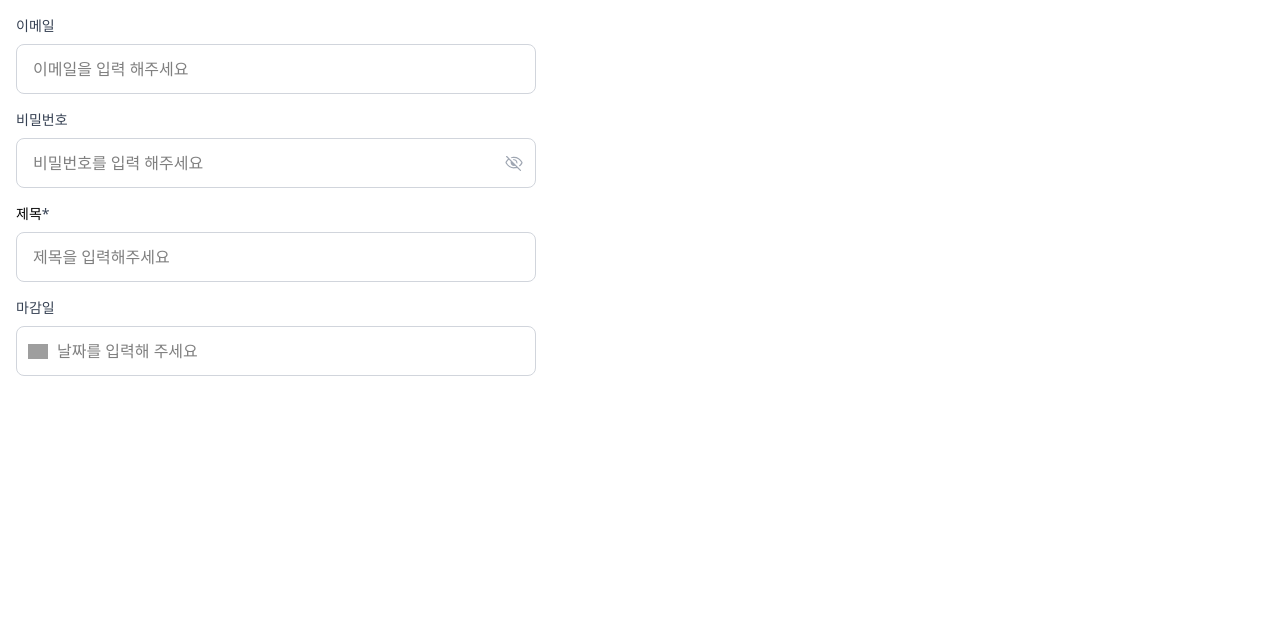
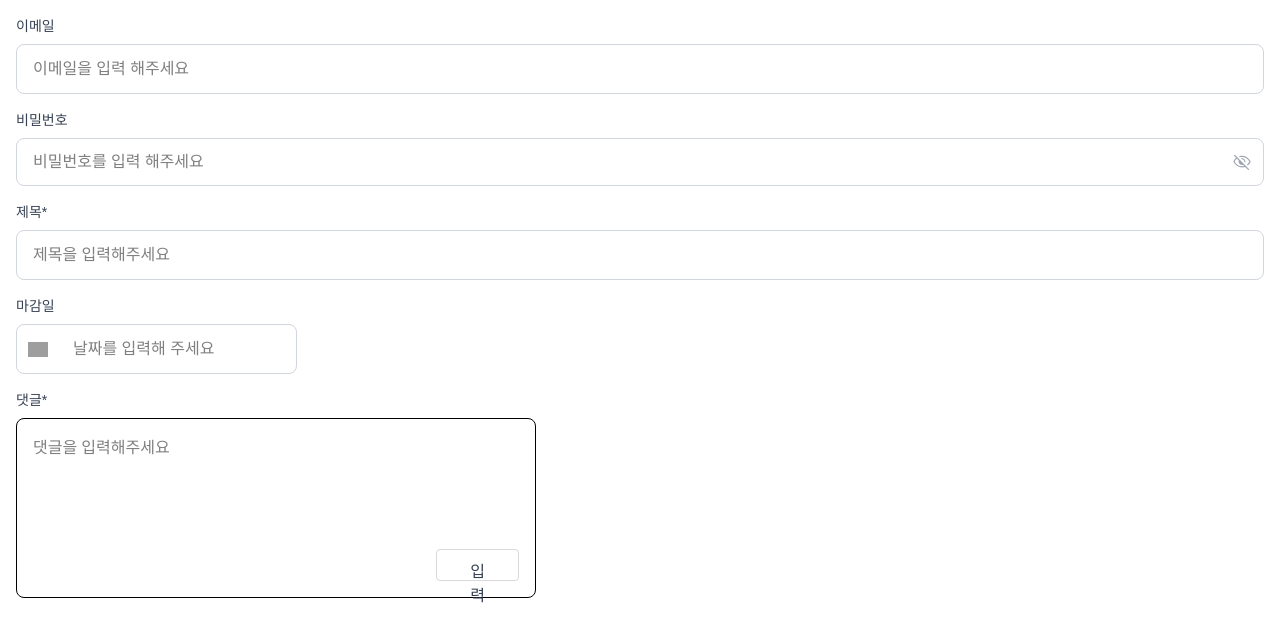
Before and after one commit to FE-3-2team/team2taskify, a Next.js app: page /inputTest in a window 1280 px wide. Shown: the top 638 px of the page. Built offline with nearby package versions, Linux system fonts and the light colour scheme; grey boxes are pictures that could not be loaded.

Commit message:
[Style] Tailwind 코드 변경

```diff
--- a/src/components/common/Input/DateInput.tsx
+++ b/src/components/common/Input/DateInput.tsx
@@ -2,17 +2,6 @@ import { useState, forwardRef } from "react";
 import DatePicker from "react-datepicker";
 import Image from "next/image";
 import CalendarIcon from "../../../assets/icons/Calendar.svg";
-
-const commonInputStyle: React.CSSProperties = {
-  width: "520px",
-  height: "50px",
-  borderRadius: "8px",
-  borderWidth: "1px",
-  borderStyle: "solid",
-  paddingTop: "15px",
-  paddingRight: "16px",
-  paddingBottom: "15px",
-};
 
 type CustomInputProps = {
   value?: string;
@@ -23,8 +12,7 @@ const CustomDateInput = forwardRef<HTMLInputElement, CustomInputProps>(
   ({ value, onClick }, ref) => {
     const placeholder = value ? "" : "날짜를 입력해 주세요";
     return (
-      <div className="relative w-[520px]">
-        {/* 인풋은 readOnly이고 onClick을 제거하여 달력이 열리지 않게 함 */}
+      <div className="relative w-full">
         <input
           id="deadline-input"
           type="text"
@@ -32,10 +20,9 @@ const CustomDateInput = forwardRef<HTMLInputElement, CustomInputProps>(
           readOnly
           value={value}
           placeholder={placeholder}
-          style={commonInputStyle}
-          className="w-full border rounded focus:outline-none pl-10 pr-3 border-gray-300"
+          onClick={onClick}
+          className="w-full h-[50px] rounded-[8px] border border-gray-300 pt-[15px] pr-[16px] pb-[15px] pl-[56px] focus:outline-none text-lg-regular"
         />
-        {/* 달력 아이콘 버튼에만 onClick 핸들러를 부여 */}
         <button
           type="button"
           onClick={onClick}
@@ -52,10 +39,10 @@ const DeadlineInput: React.FC = () => {
   const [selectedDate, setSelectedDate] = useState<Date | null>(null);
 
   return (
-    <div className="mb-4">
+    <div className="w-full mb-4">
       <label
         htmlFor="deadline-input"
-        className="block mb-2 text-sm font-medium text-gray-700"
+        className="block mb-2 text-sm text-gray-700 text-lg-regular"
       >
         마감일
       </label>
--- a/src/components/common/Input/EmailInput.tsx
+++ b/src/components/common/Input/EmailInput.tsx
@@ -1,16 +1,4 @@
 import { useState } from "react";
-
-const emailInputStyle: React.CSSProperties = {
-  width: "520px",
-  height: "50px",
-  borderRadius: "8px",
-  borderWidth: "1px",
-  borderStyle: "solid",
-  paddingTop: "15px",
-  paddingRight: "16px",
-  paddingBottom: "15px",
-  paddingLeft: "16px",
-};
 
 const EmailInput: React.FC = () => {
   const [email, setEmail] = useState<string>("");
@@ -34,7 +22,7 @@ const EmailInput: React.FC = () => {
     <div className="mb-4">
       <label
         htmlFor="email-input"
-        className="block mb-2 text-sm font-medium text-gray-700"
+        className="block mb-2 text-sm text-gray-700 text-lg-regular"
       >
         이메일
       </label>
@@ -44,13 +32,12 @@ const EmailInput: React.FC = () => {
         placeholder="이메일을 입력 해주세요"
         value={email}
         onChange={handleChange}
-        style={emailInputStyle}
         maxLength={25}
-        className={`border rounded focus:outline-none ${
+        className={`w-full h-[50px] rounded-[8px] border pt-[15px] pr-[16px] pb-[15px] pl-[16px] focus:outline-none text-lg-regular ${
           error ? "border-red-500" : "border-gray-300"
         }`}
       />
-      {error && <p className="text-red-500 mt-2 text-sm">{error}</p>}
+      {error && <p className="mt-2 text-sm text-red-500">{error}</p>}
     </div>
   );
 };
--- a/src/components/common/Input/PasswordInput.tsx
+++ b/src/components/common/Input/PasswordInput.tsx
@@ -2,18 +2,6 @@ import { useState } from "react";
 import Image from "next/image";
 import EyeCloseIcon from "../../../assets/icons/EyeVisibility_off.svg";
 import EyeOpenIcon from "../../../assets/icons/EyeVisibility_on.svg";
-
-const commonInputStyle: React.CSSProperties = {
-  width: "520px",
-  height: "50px",
-  borderRadius: "8px",
-  borderWidth: "1px",
-  borderStyle: "solid",
-  paddingTop: "15px",
-  paddingRight: "16px",
-  paddingBottom: "15px",
-  paddingLeft: "16px",
-};
 
 const PasswordInput: React.FC = () => {
   const [password, setPassword] = useState("");
@@ -24,7 +12,6 @@ const PasswordInput: React.FC = () => {
     const value = e.target.value;
     setPassword(value);
 
-    // 값이 존재하면 길이가 8 미만일 때만 에러 메시지 출력.
     if (value && value.length < 8) {
       setError("8 ~ 15자만 입력 가능합니다");
     } else {
@@ -40,20 +27,19 @@ const PasswordInput: React.FC = () => {
     <div className="mb-4">
       <label
         htmlFor="password-input"
-        className="block mb-2 text-sm font-medium text-gray-700"
+        className="block mb-2 text-sm text-gray-700 text-lg-regular"
       >
         비밀번호
       </label>
-      <div className="relative w-[520px]">
+      <div className="relative w-full">
         <input
           id="password-input"
           type={showPassword ? "text" : "password"}
           placeholder="비밀번호를 입력 해주세요"
           value={password}
           onChange={handleChange}
-          style={commonInputStyle}
           maxLength={15}
-          className={`w-full border rounded focus:outline-none pr-10 ${
+          className={`w-full h-12 rounded-lg border p-4 pr-10 focus:outline-none text-lg-regular ${
             error ? "border-red-500" : "border-gray-300"
           }`}
         />
@@ -70,7 +56,7 @@ const PasswordInput: React.FC = () => {
           />
         </button>
       </div>
-      {error && <p className="text-red-500 mt-2 text-sm">{error}</p>}
+      {error && <p className="mt-2 text-sm text-red-500">{error}</p>}
     </div>
   );
 };
--- /dev/null
+++ b/src/components/common/Input/TextPlace.tsx
@@ -0,0 +1,81 @@
+import { useState } from "react";
+
+const CommentBox: React.FC = () => {
+  const [comment, setComment] = useState("");
+  const [error, setError] = useState("");
+
+  const handleChange = (e: React.ChangeEvent<HTMLTextAreaElement>) => {
+    const value = e.target.value;
+    setComment(value);
+
+    if (value && (value.length < 2 || value.length > 300)) {
+      setError("최대 300자 까지 입력 할 수 있습니다.");
+    } else {
+      setError("");
+    }
+  };
+
+  const handleSubmit = async () => {
+    if (!comment.trim() || error) return;
+
+    try {
+      const response = await fetch("/api/comments", {
+        method: "POST",
+        headers: {
+          "Content-Type": "application/json",
+        },
+        body: JSON.stringify({ text: comment }),
+      });
+
+      if (!response.ok) {
+        console.error("서버 요청 실패");
+      } else {
+        setComment("");
+      }
+    } catch (error) {
+      console.error("요청 중 오류가 발생했습니다.", error);
+    }
+  };
+
+  return (
+    <div className="mb-4">
+      <label
+        htmlFor="comment-input"
+        className="block mb-2 text-sm text-gray-700 text-lg-regular"
+      >
+        댓글
+        {comment && !error ? (
+          <span className="text-violet-700">*</span>
+        ) : (
+          <span className="text-gray-700">*</span>
+        )}
+      </label>
+
+      {/* 컨테이너: 520px 너비, 8px border-radius, 1px border, 16px 패딩 */}
+      <div className="w-full max-w-[520px] rounded-[8px] border p-4">
+        {/* 텍스트영역: 전체 너비, 높이 100px, resize 방지, border 제거 */}
+        <textarea
+          id="comment-input"
+          placeholder="댓글을 입력해주세요"
+          value={comment}
+          onChange={handleChange}
+          maxLength={300}
+          className="w-full h-[100px] resize-none outline-none border-0 focus:outline-none"
+        />
+        {error && <p className="mt-2 text-sm text-red-500">{error}</p>}
+
+        {/* 버튼: 너비 83px, 높이 32px, 4px border-radius, 1px border, 지정된 패딩, 배경 흰색, border 색상 #D9D9D9 */}
+        <div className="flex justify-end mt-2">
+          <button
+            onClick={handleSubmit}
+            className="w-[83px] h-[32px] rounded-[4px] border bg-white border-[#D9D9D9] pt-[9px] pr-[31px] pb-[9px] pl-[31px] text-gray-700 hover:bg-gray-100"
+          >
+            입력
+          </button>
+        </div>
+      </div>
+    </div>
+  );
+};
+
+export default CommentBox;
--- a/src/components/common/Input/TitleInput.tsx
+++ b/src/components/common/Input/TitleInput.tsx
@@ -1,16 +1,4 @@
 import { useState } from "react";
-
-const titleInputStyle: React.CSSProperties = {
-  width: "520px",
-  height: "50px",
-  borderRadius: "8px",
-  borderWidth: "1px",
-  borderStyle: "solid",
-  paddingTop: "15px",
-  paddingRight: "16px",
-  paddingBottom: "15px",
-  paddingLeft: "16px",
-};
 
 const TitleInput: React.FC = () => {
   const [title, setTitle] = useState<string>("");
@@ -20,9 +8,8 @@ const TitleInput: React.FC = () => {
     const value = e.target.value;
     setTitle(value);
 
-    // 텍스트가 입력되기 시작하면 길이가 2자 미만 또는 12자 초과인 경우 오류 메시지 표시
     if (value && (value.length < 2 || value.length > 12)) {
-      setError("2 ~12자 의 제목을 지어주세요");
+      setError("2 ~ 12자의 제목을 지어주세요");
     } else {
       setError("");
     }
@@ -30,10 +17,13 @@ const TitleInput: React.FC = () => {
 
   return (
     <div className="mb-4">
-      <label htmlFor="title-input" className="block mb-2 text-sm font-medium">
+      <label
+        htmlFor="title-input"
+        className="block mb-2 text-sm text-gray-700 text-lg-regular"
+      >
         제목
         {title && !error ? (
-          <span className="text-[#5534DA]">*</span>
+          <span className="text-violet-700">*</span>
         ) : (
           <span className="text-gray-700">*</span>
         )}
@@ -45,13 +35,12 @@ const TitleInput: React.FC = () => {
         placeholder="제목을 입력해주세요"
         value={title}
         onChange={handleChange}
-        style={titleInputStyle}
         maxLength={12}
-        className={`border rounded focus:outline-none ${
+        className={`w-full h-[50px] rounded-[8px] border pt-[15px] pr-[16px] pb-[15px] pl-[16px] focus:outline-none text-lg-regular ${
           error ? "border-red-500" : "border-gray-300"
         }`}
       />
-      {error && <p className="text-red-500 mt-2 text-sm">{error}</p>}
+      {error && <p className="mt-2 text-sm text-red-500">{error}</p>}
     </div>
   );
 };
--- a/src/pages/inputTest.tsx
+++ b/src/pages/inputTest.tsx
@@ -2,14 +2,15 @@ import EmailInput from "../components/common/Input/EmailInput";
 import PasswordInput from "@/components/common/Input/PasswordInput";
 import TitleInput from "@/components/common/Input/TitleInput";
 import DeadlineInput from "@/components/common/Input/DateInput";
-
+import CommentBox from "@/components/common/Input/TextPlace";
 export default function TestPage() {
   return (
-    <div className="container mx-auto p-4">
+    <div className="container p-4 mx-auto">
       <EmailInput />
       <PasswordInput />
       <TitleInput />
       <DeadlineInput />
+      <CommentBox />
     </div>
   );
 }
```
